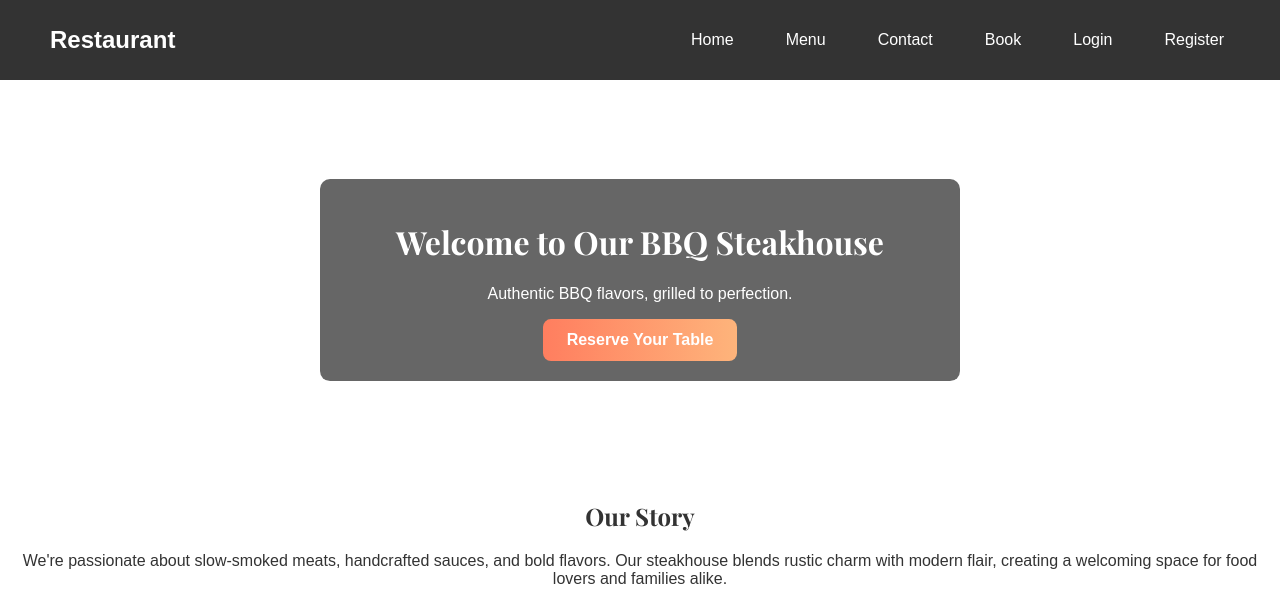
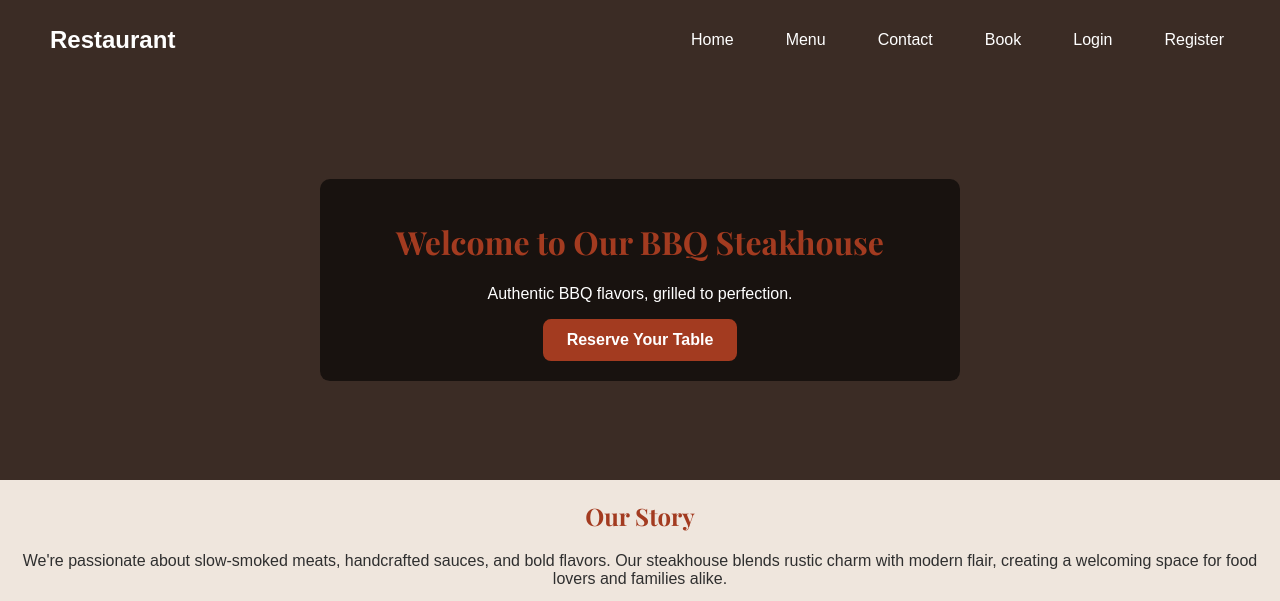
Before and after one commit to Nickflanagn24/searsteaks, a Django app: page / in a window 1280 px wide. Shown: the top 601 px of the page. Run offline with Django 5.2, Linux system fonts and the light colour scheme; some web fonts are replaced.

```diff
--- a/bookings/static/css/style.css
+++ b/bookings/static/css/style.css
@@ -1,7 +1,16 @@
+/* Color Definitions */
+:root {
+    --primary-color: #3B2C25; /* Dark Brown */
+    --accent-color: #A33B20; /* Brick Red */
+    --background-color: #EFE6DD; /* Beige */
+    --text-color: #2F2F2F; /* Charcoal Gray */
+}
+
 /* General Styles */
 body {
     font-family: 'OGG-Roman', sans-serif;
-    color: #333;
+    color: var(--text-color);
+    background-color: var(--background-color);
     margin: 0;
     padding: 0;
     text-align: center;
@@ -9,11 +18,12 @@ body {
 
 h1, h2, h3, h4, h5, h6 {
     font-family: 'Playfair Display', serif;
+    color: var(--accent-color);
 }
 
 /* Navigation */
 nav {
-    background-color: #333;
+    background-color: var(--primary-color);
     padding: 15px 20px; /* Add padding to ensure content doesn't touch the edges */
     position: sticky;
     top: 0;
@@ -100,7 +110,7 @@ nav a:hover {
         position: absolute;
         top: 60px;
         right: 0;
-        background-color: #333;
+        background-color: var(--primary-color);
         flex-direction: column;
         width: 100%;
         display: none;
@@ -289,7 +299,7 @@ nav a:hover {
 .btn {
     display: inline-block;
     padding: 12px 24px;
-    background: linear-gradient(90deg, #ff7e5f, #feb47b);
+    background: var(--accent-color);
     color: white;
     text-decoration: none;
     border-radius: 8px;
@@ -358,6 +368,7 @@ nav a:hover {
     width: 100%;
     height: 400px;
     overflow: hidden;
+    background-color: var(--primary-color);
 }
 .hero-image {
     width: 100%;
```
Also changed, not shown: README.md.
